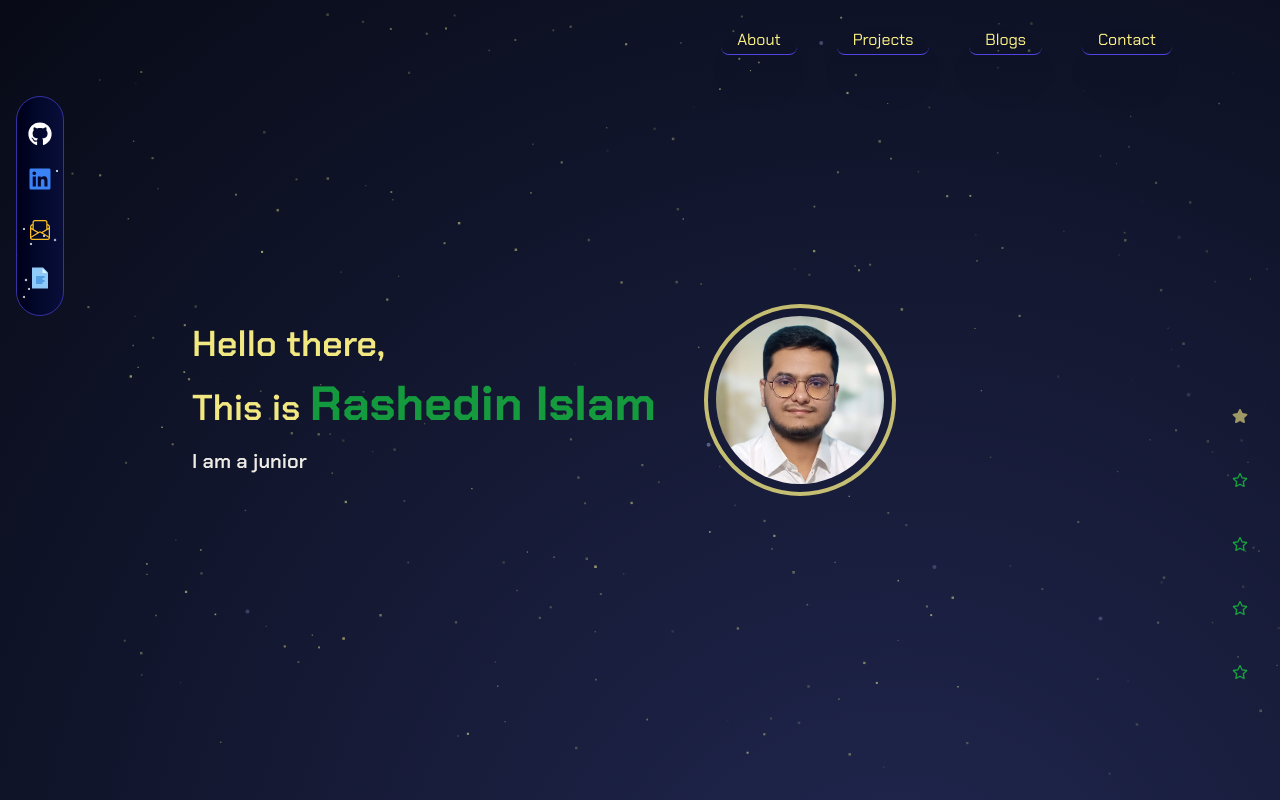
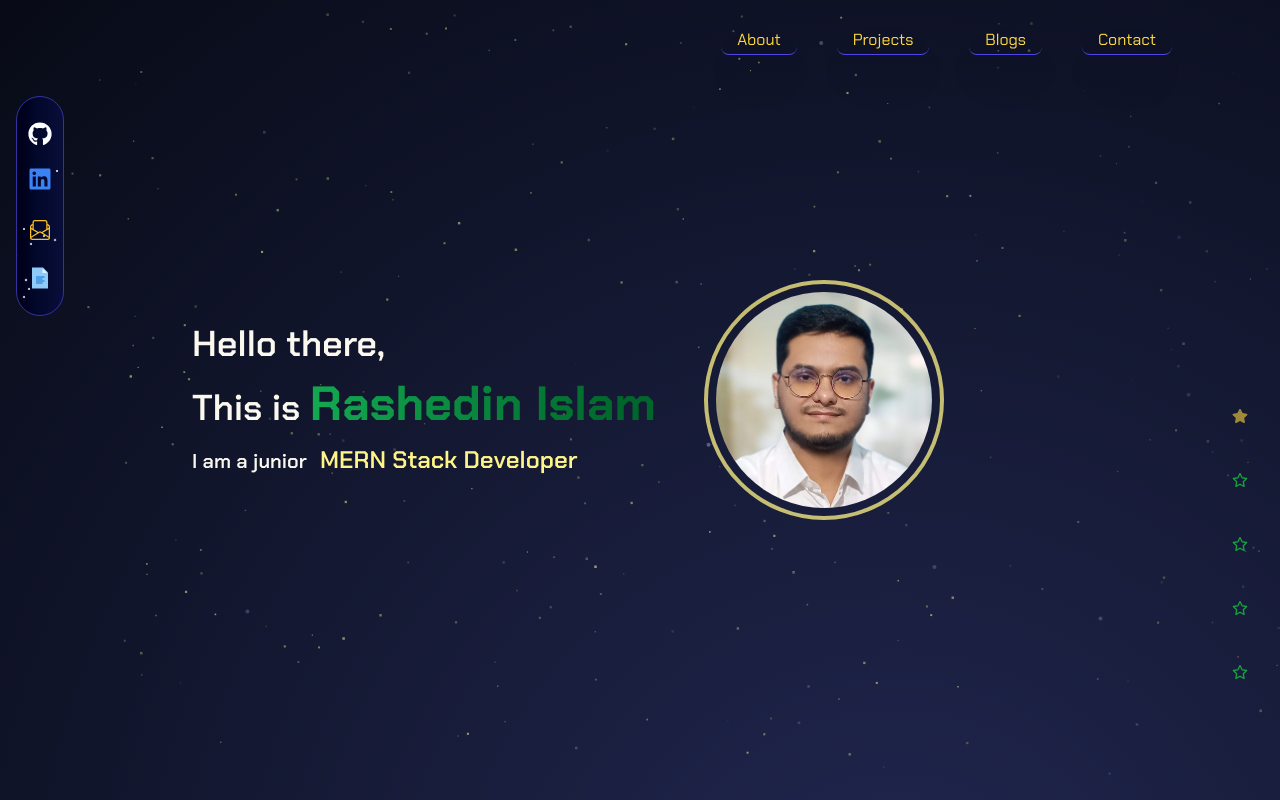
Before and after one commit to Rashedin-063/my-portfolio, a Next.js app: page / in a window 1280 px wide. Built offline with nearby package versions, Linux system fonts and the light colour scheme.

Commit message:
text-gradient and text animation applied

```diff
--- a/src/components/Hero.tsx
+++ b/src/components/Hero.tsx
@@ -1,34 +1,31 @@
 import ProfileImg from '../../public/profileImage.jpg';
 import Image from 'next/image';
+import { FlipWords } from './ui/FlipWords';
 
 const Hero = () => {
+
+  const words = [
+    'Front End Developer',
+    'MERN Stack Developer',
+    'Full Stack Developer',
+  ];
+
 
 return (
   <div id="hero" className='h-screen flex flex-col-reverse lg:flex-row items-center justify-center lg:justify-start gap-12 lg:px-24 rounded-xl -mt-12 lg:-mt-0 lg:ml-8 xl:ml-24'>
     <div
-      className='space-y-4 font-chakraPetch text-yellow-sunshine opacity-95 text-center lg:text-start'
+      className='space-y-4 font-chakraPetch text-white-pearl text-center lg:text-start'
     >
       <h2 className='text-3xl md:text-4xl font-semibold mb-4'>Hello there,</h2>
       <h2 className='text-3xl md:text-4xl font-semibold'>
         This is{' '}
-        <span className='text-green-lantern font-bold text-4xl md:text-5xl opacity-100'>
+        <span className='font-bold text-4xl md:text-5xl opacity-100 text-transparent bg-clip-text bg-gradient-text'>
           Rashedin Islam
         </span>
       </h2>
       <div className='mt-4 text-2xl font-semibold text-yellow-sunshine'>
         <span className='text-xl  text-white-pearl'>I am a junior </span>
-        {/* <Typewriter
-            words={[
-              'Frontend Developer',
-              'MERN Stack Developer',
-              'Full Stack Developer',
-            ]}
-            typeSpeed={100}
-            deleteSpeed={80}
-            loop={true}
-            cursor={true}
-            cursorBlinking
-          /> */}
+        <FlipWords words={words} />
       </div>
     </div>
     <div
@@ -42,7 +39,7 @@ return (
         width='300'
         placeholder='blur'
         priority
-        className='h-40 w-40 md:w-48 md:h-48 rounded-full  border-4 border-yellow-sunshine border-opacity-75 object-cover p-2'
+        className='h-40 w-40 md:w-48 md:h-48 lg:h-60 lg:w-60 rounded-full  border-4 border-yellow-dusk border-opacity-75 object-cover p-2'
       />
     </div>
   </div>
--- /dev/null
+++ b/src/components/ui/FlipWords.tsx
@@ -0,0 +1,98 @@
+"use client";
+import React, { useCallback, useEffect, useState } from "react";
+import { AnimatePresence, motion, } from "framer-motion";
+import { cn } from "@/lib/utils";
+
+export const FlipWords = ({
+  words,
+  duration = 3000,
+  className,
+}: {
+  words: string[];
+  duration?: number;
+  className?: string;
+}) => {
+  const [currentWord, setCurrentWord] = useState(words[0]);
+  const [isAnimating, setIsAnimating] = useState<boolean>(false);
+
+  // thanks for the fix Julian - https://github.com/Julian-AT
+  const startAnimation = useCallback(() => {
+    const word = words[words.indexOf(currentWord) + 1] || words[0];
+    setCurrentWord(word);
+    setIsAnimating(true);
+  }, [currentWord, words]);
+
+  useEffect(() => {
+    if (!isAnimating)
+      setTimeout(() => {
+        startAnimation();
+      }, duration);
+  }, [isAnimating, duration, startAnimation]);
+
+  return (
+    <AnimatePresence
+      onExitComplete={() => {
+        setIsAnimating(false);
+      }}
+    >
+      <motion.div
+        initial={{
+          opacity: 0,
+          y: 10,
+        }}
+        animate={{
+          opacity: 1,
+          y: 0,
+        }}
+        transition={{
+          type: "spring",
+          stiffness: 100,
+          damping: 10,
+        }}
+        exit={{
+          opacity: 0,
+          y: -40,
+          x: 40,
+          filter: "blur(8px)",
+          scale: 2,
+          position: "absolute",
+        }}
+        className={cn(
+          "z-10 inline-block relative text-left text-yellow-dusk px-2",
+          className
+        )}
+        key={currentWord}
+      >
+        {/* edit suggested by Sajal: https://x.com/DewanganSajal */}
+        {currentWord.split(" ").map((word, wordIndex) => (
+          <motion.span
+            key={word + wordIndex}
+            initial={{ opacity: 0, y: 10, filter: "blur(8px)" }}
+            animate={{ opacity: 1, y: 0, filter: "blur(0px)" }}
+            transition={{
+              delay: wordIndex * 0.3,
+              duration: 0.3,
+            }}
+            className="inline-block whitespace-nowrap"
+          >
+            {word.split("").map((letter, letterIndex) => (
+              <motion.span
+                key={word + letterIndex}
+                initial={{ opacity: 0, y: 10, filter: "blur(8px)" }}
+                animate={{ opacity: 1, y: 0, filter: "blur(0px)" }}
+                transition={{
+                  delay: wordIndex * 0.3 + letterIndex * 0.05,
+                  duration: 0.2,
+                }}
+                className="inline-block"
+              >
+                {letter}
+              </motion.span>
+            ))}
+            <span className="inline-block">&nbsp;</span>
+          </motion.span>
+        ))}
+      </motion.div>
+    </AnimatePresence>
+  );
+};
--- a/src/components/ui/LeftSidebar.tsx
+++ b/src/components/ui/LeftSidebar.tsx
@@ -65,7 +65,7 @@ const Skeleton = () => {
   return (
     // displaying icons
     <div className=' overflow-hidden h-full relative flex items-center justify-center'>
-      <div className='flex flex-col flex-shrink-0 justify-center items-center gap-2 lg:gap-4 z-50 '>
+      <div className='flex flex-col flex-shrink-0 justify-center items-center gap-2 lg:gap-4 z-50'>
         <Container className='h-8 w-8 circle-5'>
           <Github />
         </Container>
--- a/tailwind.config.ts
+++ b/tailwind.config.ts
@@ -18,6 +18,8 @@ const config: Config = {
           'radial-gradient(1600px at 70% 120%, rgba(33, 39, 80, 1) 1%, #020409 100%)',
         'custom-gradient':
           'linear-gradient(to right, #000118,  #000220, #02082B, #040A2E,  #060C34, #080E39)',
+        'gradient-text':
+          'radial-gradient(circle at -1% 57.5%, rgb(19, 170, 82) 0%, rgb(0, 102, 43) 90%)',
       },
       fontFamily: {
         indieFlower: ['var(--indie-flower)', 'cursive'],
@@ -26,8 +28,8 @@ const config: Config = {
       },
 
       colors: {
-        'yellow-sunshine': '#fff487',
-        'midnight-gray': '	##3c3c3c',
+        'yellow-sunshine': '#FFD93D',
+        'yellow-dusk': '	#fff487',
         'deep-ocean': '#004080',
         'green-lantern': '#16A240',
         'white-pearl': '#FBF8EF',
```
